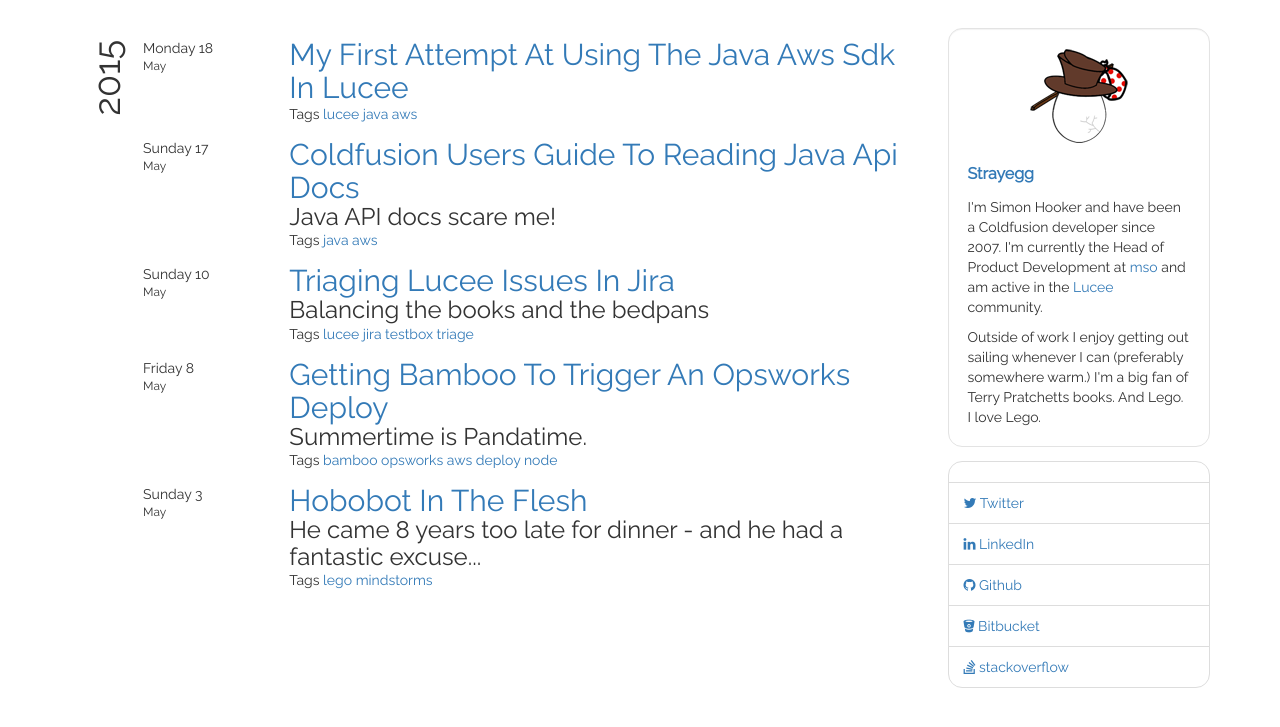
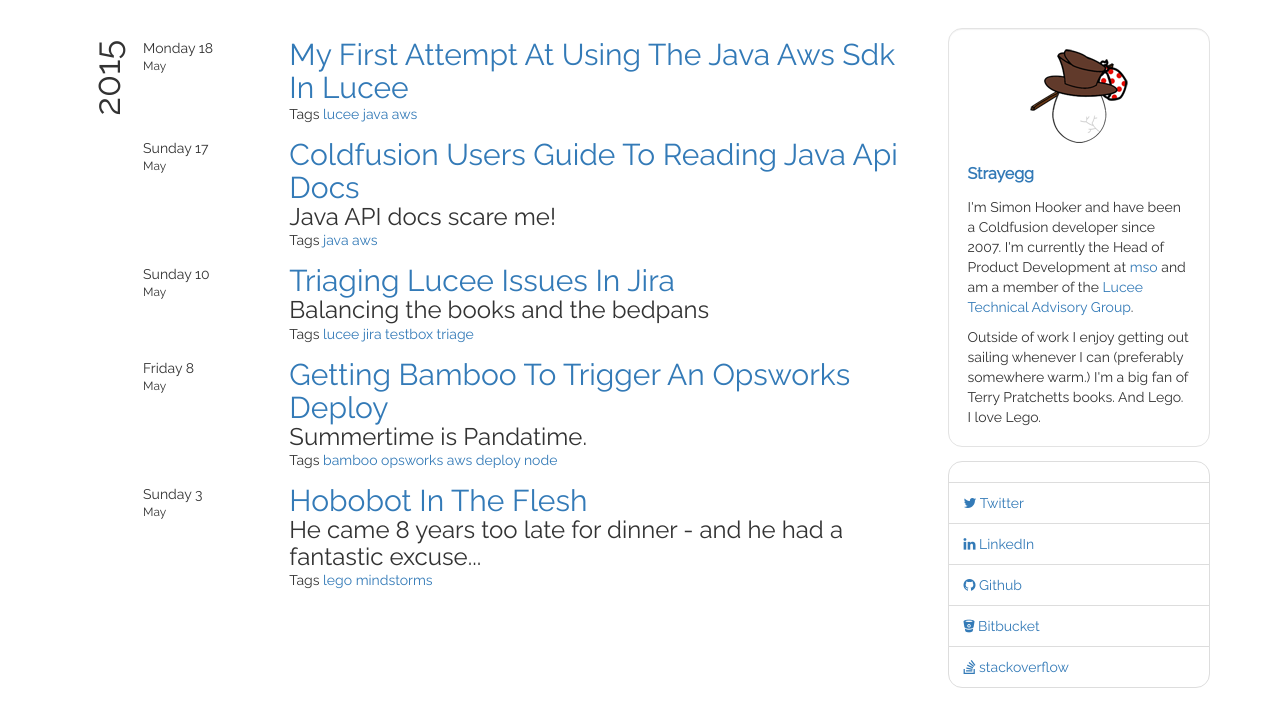
Before and after one commit to SimonHooker/simonhooker.github.io, a Jekyll site: the page built from index.md, in a window 1280 px wide. Shown: the top 727 px of the page. Built offline with Jekyll 4.4.1, drawn with Linux system fonts in a browser that asks for light colours; nearby versions of some CDN libraries; comment, search, counter and statistics services are not loaded.

Commit message:
Updating Lucee paragraph

```diff
--- a/_includes/profile.html
+++ b/_includes/profile.html
@@ -9,7 +9,7 @@
                 <h1>Strayegg</h1>
             </a>
             <p>
-                I'm Simon Hooker and have been a Coldfusion developer since 2007.  I'm currently the Head of Product Development at <a href="http://www.mso.net">mso</a> and am active in the <a href="http://www.lucee.org">Lucee</a> community.
+                I'm Simon Hooker and have been a Coldfusion developer since 2007.  I'm currently the Head of Product Development at <a href="http://www.mso.net">mso</a> and am a member of the <a href="http://www.lucee.org">Lucee</a> <a href="http://lucee.org/blog/lucee-tag-finalisation.html">Technical Advisory Group</a>.
             </p>
             <p>
                 Outside of work I enjoy getting out sailing whenever I can (preferably somewhere warm.)  I'm a big fan of Terry Pratchetts books.  And Lego.  I love Lego.
```
